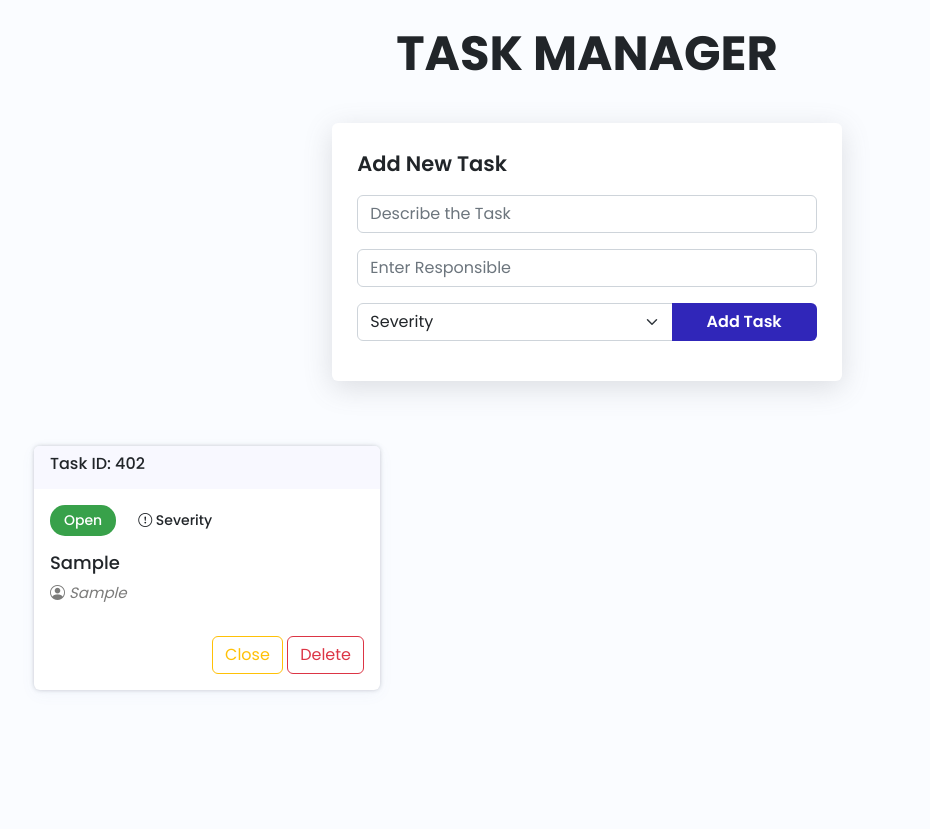
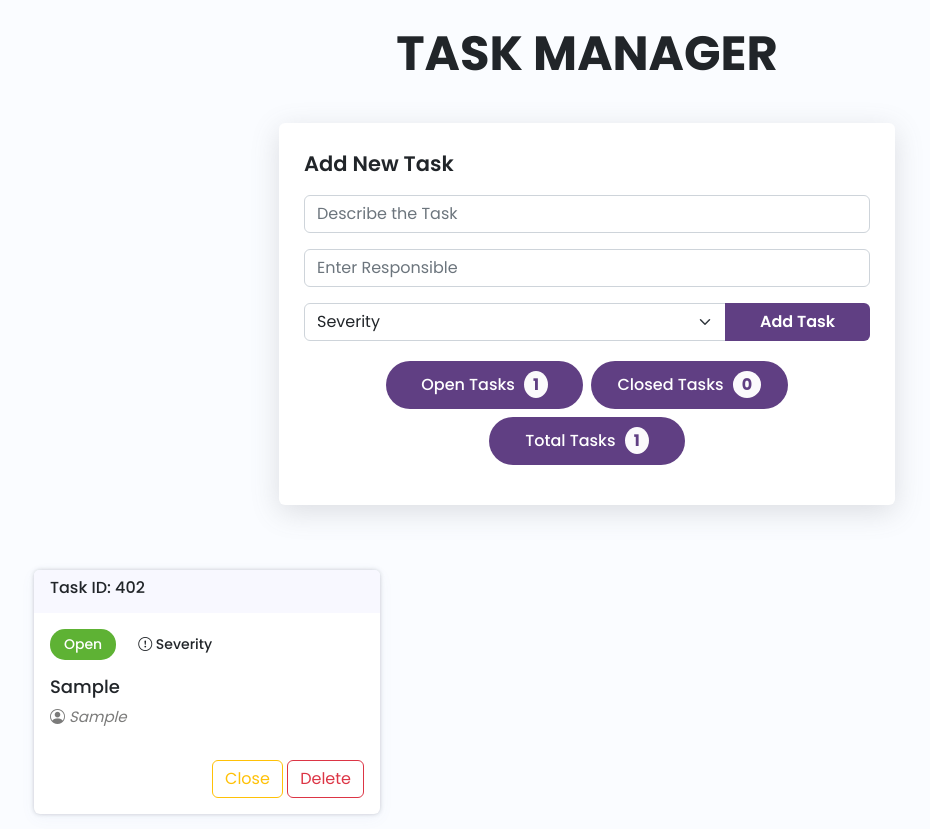
Before and after one commit to Mozahidul01/Task-Manager, a plain HTML site: page index.html in a window 1280 px wide. Both pictures are taken after typing "Sample", "Sample" into the empty fields and a click on the button "Add Task". Shown: the whole page, without its empty margins (53-983 px from the left). Before the commit the page ends 800 px from the top, so only its background shows below. Drawn offline with nearby package versions, Linux system fonts and the light colour scheme.

Commit message:
task counter added

```diff
--- a/app.js
+++ b/app.js
@@ -1,46 +1,74 @@
-document.getElementById('taskInputForm').addEventListener('submit', submitTask);
+document.getElementById("taskInputForm").addEventListener("submit", submitTask);
 
 function submitTask(e) {
-    const getInputValue = id => document.getElementById(id).value;
-    const description = getInputValue('taskDescription');
-    const severity = getInputValue('taskSeverity');
-    const assignedTo = getInputValue('taskAssignedTo');
-    const id = Math.floor(Math.random()*1000) + '';
-    let status = 'Open';
+  const getInputValue = (id) => document.getElementById(id).value;
+  const description = getInputValue("taskDescription");
+  const severity = getInputValue("taskSeverity");
+  const assignedTo = getInputValue("taskAssignedTo");
+  const id = Math.floor(Math.random() * 1000) + "";
+  let status = "Open";
 
   const task = { id, description, severity, assignedTo, status };
   let tasks = [];
-    if (localStorage.getItem('tasks')){
-    tasks = JSON.parse(localStorage.getItem('tasks'));
+  if (localStorage.getItem("tasks")) {
+    tasks = JSON.parse(localStorage.getItem("tasks"));
   }
+  if (id && description && severity && assignedTo) {
     tasks.push(task);
-    localStorage.setItem('tasks', JSON.stringify(tasks));
+    localStorage.setItem("tasks", JSON.stringify(tasks));
+  } else {
+    alert("Fields Must not be Empty!");
+  }
 
-    document.getElementById('taskInputForm').reset();
+  document.getElementById("taskInputForm").reset();
   fetchTasks();
   e.preventDefault();
 }
 
+const closeTask = (id) => {
+  const tasks = JSON.parse(localStorage.getItem("tasks"));
+  const currentTask = tasks.find((task) => task.id == id);
+  currentTask.status = "Closed";
+  localStorage.setItem("tasks", JSON.stringify(tasks));
+  fetchTasks();
+};
+
+const deleteTask = (id) => {
+  const tasks = JSON.parse(localStorage.getItem("tasks"));
+  const remainingTasks = tasks.filter((task) => task.id != id);
+  localStorage.setItem("tasks", JSON.stringify(remainingTasks));
+  fetchTasks();
+};
+
 const fetchTasks = () => {
-  const tasks = JSON.parse(localStorage.getItem('tasks'));
-  const tasksList = document.getElementById('tasksList');
-  tasksList.innerHTML = '';
+  const tasks = JSON.parse(localStorage.getItem("tasks"));
+  const tasksList = document.getElementById("tasksList");
+
+    tasksList.innerHTML = "";
+
+    let closedTask = 0;
+    let openTask = 0;
 
   for (var i = 0; i < tasks.length; i++) {
     const { id, description, severity, assignedTo, status } = tasks[i];
 
       if (status === "Closed") {
+          closedTask++;
       descriptionToShow = `<h3 class="task-title" style="text-decoration:line-through"> ${description} </h3>`;
       closeBtn = ` <button href="#" disabled id="closeBtn" class="btn btn-outline-warning">Close</button>`;
       statusToshow = `<div id="status" class="tag closed">${status}</div>`;
-      }
-      else {
+    } else {
+        openTask++;
       descriptionToShow = `
             <h3 class="task-title"> ${description} </h3>
         `;
       closeBtn = `<button href="#" onclick="closeTask(${id})" id="closeBtn" class="btn btn-outline-warning">Close</button>`;
       statusToshow = `<div id="status" class="tag open">${status}</div>`;
       }
+
+    document.getElementById('OpenTaskCount').innerText = openTask;
+    document.getElementById('closedTaskCount').innerText = closedTask;
+    document.getElementById('totalTaskCount').innerText = openTask + closedTask;
 
     tasksList.innerHTML += `
     <div class="col-sm-12 col-md-6 col-lg-4">
@@ -78,28 +106,5 @@ const fetchTasks = () => {
       taskStatus.remove("open");
       taskStatus.add("closed");
     }
-
   }
-
-}
-
-
-
-const closeTask = (id) => {
-    const tasks = JSON.parse(localStorage.getItem('tasks'));
-    const currentTask = tasks.find(task => task.id == id);
-    currentTask.status = 'Closed';
-    localStorage.setItem('tasks', JSON.stringify(tasks));
-    fetchTasks();
-  }
-
-
-
-
-const deleteTask = (id) => {
-    const tasks = JSON.parse(localStorage.getItem('tasks'));
-    const remainingTasks = tasks.filter(task => task.id != id );
-     localStorage.setItem('tasks', JSON.stringify(remainingTasks));
-    fetchTasks();
-    console.log(id, remainingTasks);
-}
+};
--- a/index.html
+++ b/index.html
@@ -23,7 +23,7 @@
 
 <body onload="fetchTasks()">
 
-    <div class="container col-lg-5 col-md-6">
+    <div class="container col-lg-6 col-md-10">
 
         <h1 class="title text-center">Task Manager</h1>
 
@@ -46,6 +46,25 @@
                 </div>
 
             </form>
+
+            <div class="row counter-group gap-2 d-flex justify-content-center">
+                <div class="counter col-md-4 text-center">
+                    <p class="counter-text">Open Tasks
+                        <span id="OpenTaskCount" class="counter-number">0</span>
+                    </p>
+                </div>
+                <div class="counter col-md-4 text-center">
+                    <p class="counter-text"> Closed Tasks
+                        <span id="closedTaskCount" class="counter-number">0</span>
+                    </p>
+                </div>
+                <div class="counter col-md-4 text-center">
+                    <p class="counter-text">Total Tasks
+                        <span id="totalTaskCount" class="counter-number">0</span>
+                    </p>
+                </div>
+            </div>
+
         </div>
     </div>
 
--- a/style.css
+++ b/style.css
@@ -34,15 +34,42 @@ body{
 
 .submit-btn {
     width: 145px;
-    background: #3026B9;
+    background: #603F83;
     color: #fff;
     font-weight: 600;
 }
 
 .submit-btn:hover {
     background: #fff;
-    color: #3026B9 !important;
-    border: 1px solid #3026B9 !important;
+    color: #603F83 !important;
+    border: 1px solid #603f83!important;
+}
+
+.counter-group{
+    margin-top: 20px;
+}
+
+.counter{
+    font-size: 16px;
+    font-weight: 500;
+    padding: 12px 5px;
+    border-radius: 25px;
+    text-transform: capitalize;
+    background-color: #603F83;
+    color: #ffffff;
+}
+
+.counter-text {
+    margin: 0;
+}
+
+.counter-number {
+    background-color: #fbfafc;
+    color: #603F83;
+    font-weight: 700;
+    padding: 2px 9px;
+    margin-left: 5px;
+    border-radius: 50%;
 }
 
 .task{
@@ -66,27 +93,27 @@ body{
 }
 
 .open{
-    background-color: #38a14a;
+    background-color: #5EB234;
     color: #fff;
 }
 
 .closed{
-    background-color: #f04949;
+    background-color: #C91D2B;
     color: #fff;
 }
 
 #low{
-    background-color: #b37e03;
+    background-color: #E8B130;
     color: #fff;
 }
 
 #medium{
-    background-color: #ec5610;
+    background-color: #F79966;
     color: #fff;
 }
 
 #high{
-    background-color: #d80404;
+    background-color: #C91D2B;
     color: #fff;
 }
 
```
Lines whose indentation alone changed are shown as unchanged.
